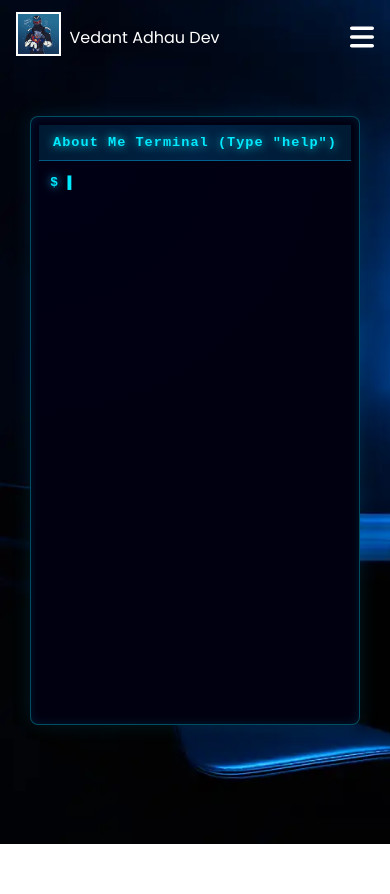
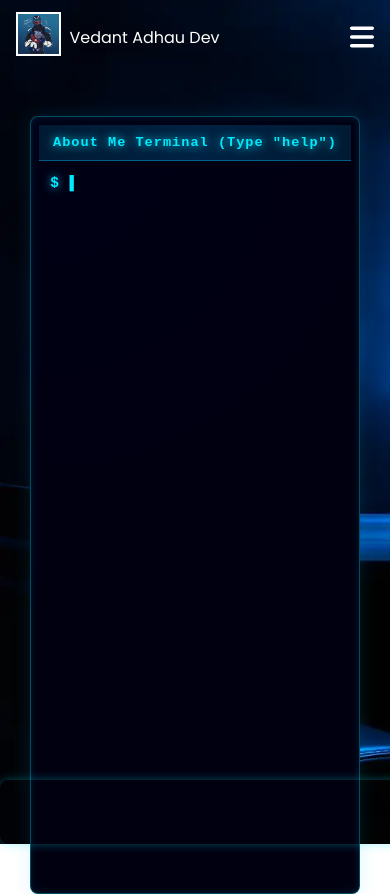
Before and after one commit to Vedant-Adhau-Dev/Portfolio, a React (Vite) app: page /about in a window 390 px wide. Before the commit the page ends 844 px from the top, so only its background shows below. Built offline with nearby package versions, Linux system fonts and the light colour scheme; a web font is replaced by a local one.

Commit message:
Update About Section

```diff
--- a/src/components/about.css
+++ b/src/components/about.css
@@ -134,10 +134,36 @@
     font-size: 0.85rem;
   }
 }
-.hidden-input {
+.ghost-input {
   position: absolute;
-  opacity: 0;
-  pointer-events: none;
-  height: 0;
-  width: 0;
+  bottom: 0;
+  left: 0;
+  width: 100%;
+  height: 2.5rem;
+  background: transparent;
+  border: none;
+  color: transparent;
+  caret-color: #00eaff; /* visible cursor */
+  outline: none;
+  z-index: 10;
 }
+
+/* Prevent content jump when mobile keyboard opens */
+@supports (-webkit-touch-callout: none) {
+  .terminal-real {
+    height: 90vh;
+    overflow-y: auto;
+    -webkit-overflow-scrolling: touch;
+  }
+}
+
+@media (max-width: 600px) {
+  .terminal-real {
+    font-size: 0.9rem;
+    height: 90vh;
+  }
+
+  .ghost-input {
+    height: 3rem;
+  }
+}
--- a/src/components/about.jsx
+++ b/src/components/about.jsx
@@ -5,16 +5,16 @@ export default function About() {
   const [output, setOutput] = useState([]);
   const [currentLine, setCurrentLine] = useState("");
   const [isTyping, setIsTyping] = useState(false);
-  const terminalRef = useRef(null);
-  const inputRef = useRef(null); // hidden input
+  const terminalEndRef = useRef(null);
+  const inputRef = useRef(null);
 
   const commands = {
     role: ">_ Web Developer",
-    stack: ">_ HTML, CSS, JavaScript, React, Node.js, Express.js, Tailwind, Git, Github",
+    stack: ">_ HTML, CSS, JavaScript, React, Node.js, Express.js, Tailwind",
     ability: ">_ Turning ideas into clean, creative, and functional code.",
     mission: ">_ Creating impactful and meaningful experiences through code.",
     location: ">_ Somewhere between logic & imagination",
-    help: ">_ Available commands: role, stack, ability, mission, location, clear",
+    help: ">_ Commands: role, stack, ability, mission, location, clear",
   };
 
   const handleCommand = (cmd) => {
@@ -54,6 +54,7 @@ export default function About() {
 
   const handleKeyDown = (e) => {
     if (isTyping) return;
+
     if (e.key === "Enter") {
       e.preventDefault();
       setOutput((prev) => [...prev, { command: currentLine, response: "" }]);
@@ -63,20 +64,20 @@ export default function About() {
   };
 
   useEffect(() => {
-    terminalRef.current?.scrollIntoView({ behavior: "smooth" });
+    terminalEndRef.current?.scrollIntoView({ behavior: "smooth" });
   }, [output, currentLine]);
 
-  // Focus hidden input on tap
-  const focusInput = () => {
-    inputRef.current?.focus();
-  };
+  // Focus input when user taps anywhere
+  const focusInput = () => inputRef.current?.focus();
+
+  useEffect(() => {
+    focusInput();
+    window.addEventListener("touchstart", focusInput);
+    return () => window.removeEventListener("touchstart", focusInput);
+  }, []);
 
   return (
-    <div
-      className="terminal-real"
-      tabIndex="0"
-      onClick={focusInput}
-    >
+    <div className="terminal-real" onClick={focusInput}>
       <div className="terminal-header">About Me Terminal (Type "help")</div>
 
       <div className="terminal-output" onClick={focusInput}>
@@ -92,15 +93,21 @@ export default function About() {
           <span className="cursor">▌</span>
         </div>
 
+        {/* Hidden input for full mobile keyboard */}
         <input
           ref={inputRef}
-          className="hidden-input"
+          className="ghost-input"
           value={currentLine}
           onChange={(e) => setCurrentLine(e.target.value)}
           onKeyDown={handleKeyDown}
+          inputMode="text"
+          autoCapitalize="none"
+          autoCorrect="off"
+          autoComplete="off"
+          spellCheck="false"
         />
 
-        <div ref={terminalRef} />
+        <div ref={terminalEndRef} />
       </div>
     </div>
   );
```
